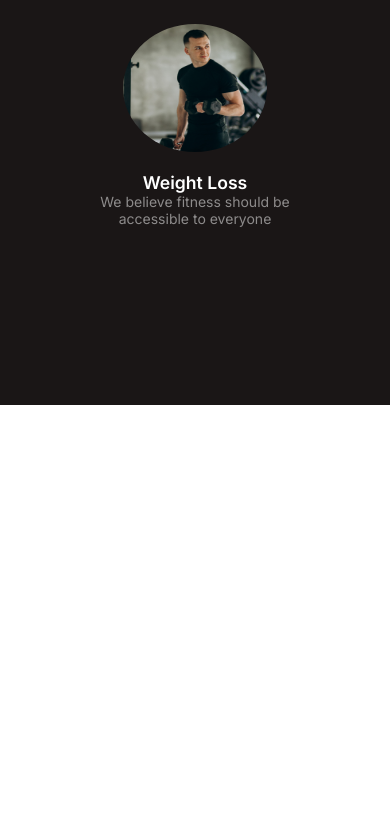
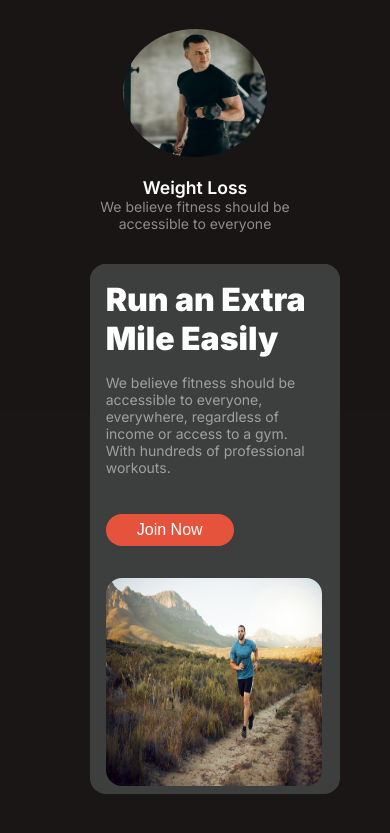
Before and after one commit to asifaktar/assignments-2, a plain HTML site: page index.html in a window 390 px wide. Shown: the part 1822-2655 px from the top of the page. Before the commit the page ends 2227 px from the top, so only its background shows below. Drawn offline with Linux system fonts and the light colour scheme.

Commit message:
added a some text

```diff
--- a/index.html
+++ b/index.html
@@ -85,6 +85,20 @@
                     </div>
                 </div>
             </div>
+            <div class="master">
+                <div class="hero-2">
+                    <div class="hero-title-2 display-flex ">
+                        <div>
+                            <h3 class="title-4">Run an Extra <br> Mile Easily</h3>
+                            <p class="para-1">We believe fitness should be accessible to everyone, <br> everywhere, regardless of income or access to a gym. <br> With hundreds of professional workouts.</p>
+                            <button class="btn-2 first-menu">Join Now</button>
+                        </div>
+                        <div>
+                            <img class="img-4" src="images/run.jpg" alt="">
+                        </div>
+                    </div>
+                </div>
+            </div>
         </section>
     </main>
     <footer>
--- a/style/style.css
+++ b/style/style.css
@@ -189,7 +189,38 @@ main{
     color: rgb(255, 255, 255);
 }
 
+.justyfai{
 
+}
+/* main style-2 */
+
+.master{
+     margin-left: 23%;
+    margin-right: 23%;
+    width: 44rem;
+}
+.hero-2{
+    height: 15rem;
+    /* width: 44rem; */
+    margin-top: 2rem;
+    border-radius: 1rem;
+    background-color: rgb(61, 63, 63);
+
+}
+
+.hero-title-2{
+    padding: 1rem 1rem;
+    gap: 2rem;
+    /* justify-content: center;
+    align-items: center; */
+}
+.img-4{
+    height:13rem;
+    width: 16rem;
+    border-radius: 1rem;
+    justify-content: center;
+    align-items: center;
+}
 
 
 
@@ -213,7 +244,7 @@ main{
 /* Responsshiv style*/
 
 @media screen and (max-width:576px) {
-    .navber,.hero-section{
+    .navber,.hero-section,.hero-2,.hero-title-2{
         flex-direction: column;
     }
     .hero-section{
@@ -230,13 +261,29 @@ main{
         margin-left: 1rem;
     }
     .section{
-        height: 995px;
+        height: auto;
     }
     .second-div{
 
         margin-left: 1rem;
     }
 
+    .main-hero{
+        height: 200rem;
+        background-color: rgba(26, 22, 22, 0.998);
+    }
+    .master{
+        height: 530px;
+        width: 250px;
+        border-radius: 1rem;
+        justify-content: center;
+        align-items: center;
+        background-color: rgb(61, 63, 63);
+
+    }
+    .img-4{
+        width: 13.50rem;
+    }
 
 
 }
```
